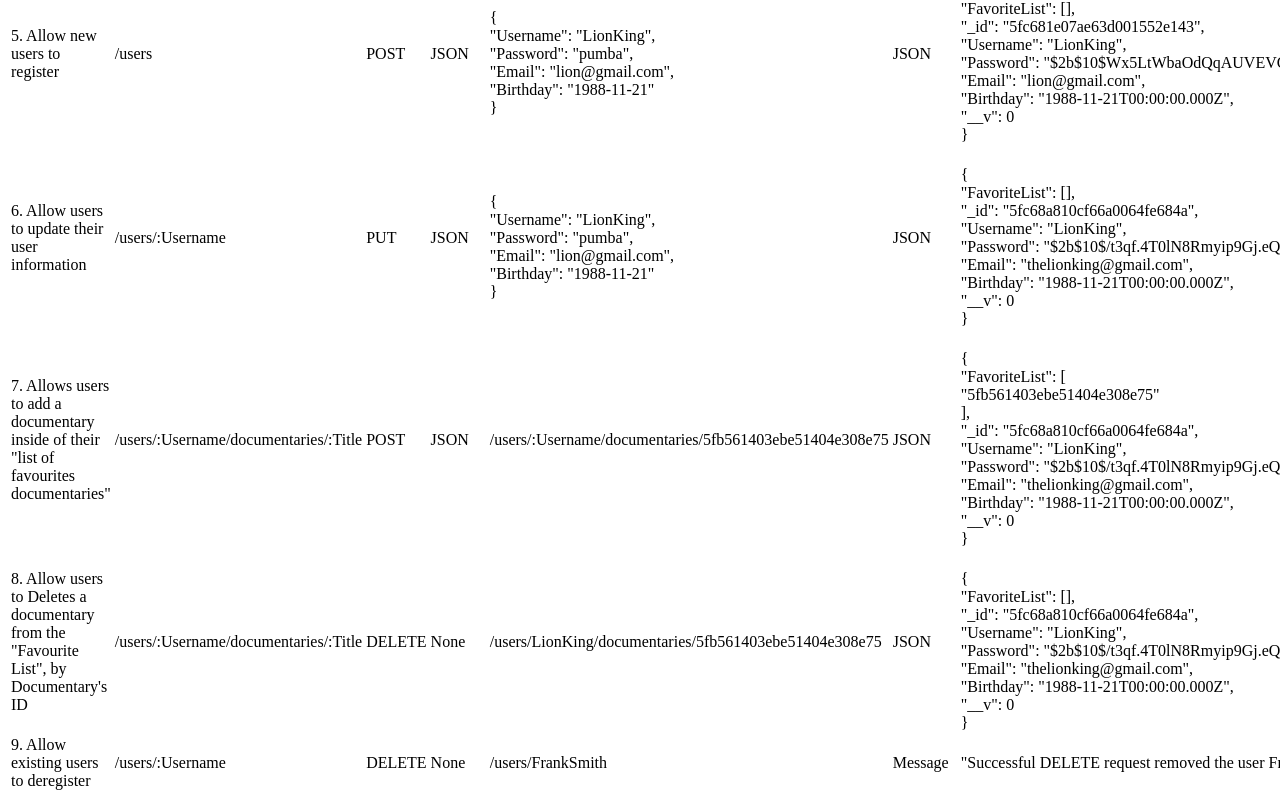
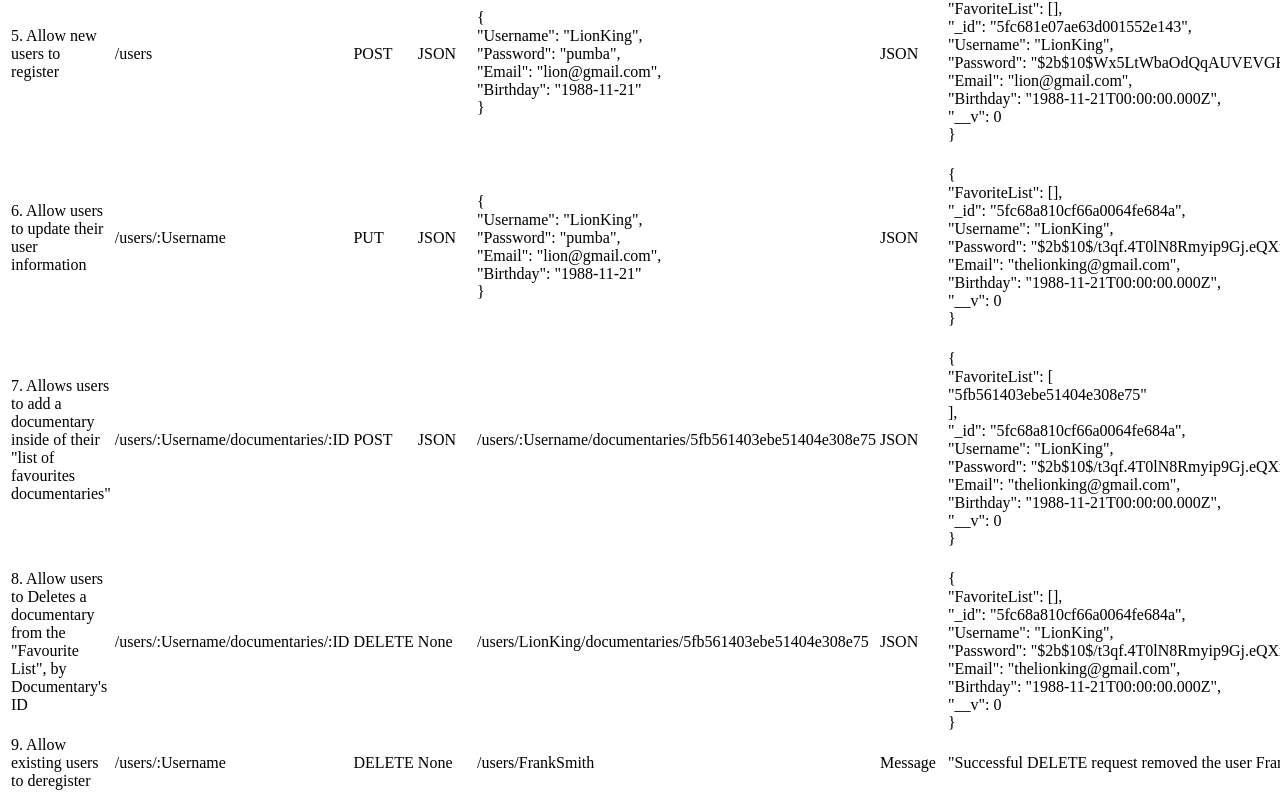
Before and after one commit to DeLaTorre-23/movie_api, a website: page public/documentation.html in a window 1280 px wide. Shown: the part 1251-2052 px from the top of the page. Drawn offline with Linux system fonts and the light colour scheme.

Commit message:
modifying documentation file

```diff
--- a/public/documentation.html
+++ b/public/documentation.html
@@ -174,7 +174,7 @@
       </tr>
       <tr>
         <td>7. Allows users to add a documentary inside of their "list of favourites documentaries"</td>
-        <td>/users/:Username/documentaries/:Title</td>
+        <td>/users/:Username/documentaries/:ID</td>
         <td>POST</td>
         <td>JSON</td>
         <td>/users/:Username/documentaries/5fb561403ebe51404e308e75</td>
@@ -195,7 +195,7 @@
       </tr>
       <tr>
         <td>8. Allow users to Deletes a documentary from the "Favourite List", by Documentary's ID</td>
-        <td>/users/:Username/documentaries/:Title</td>
+        <td>/users/:Username/documentaries/:ID</td>
         <td>DELETE</td>
         <td>None</td>
         <td>/users/LionKing/documentaries/5fb561403ebe51404e308e75</td>
```
